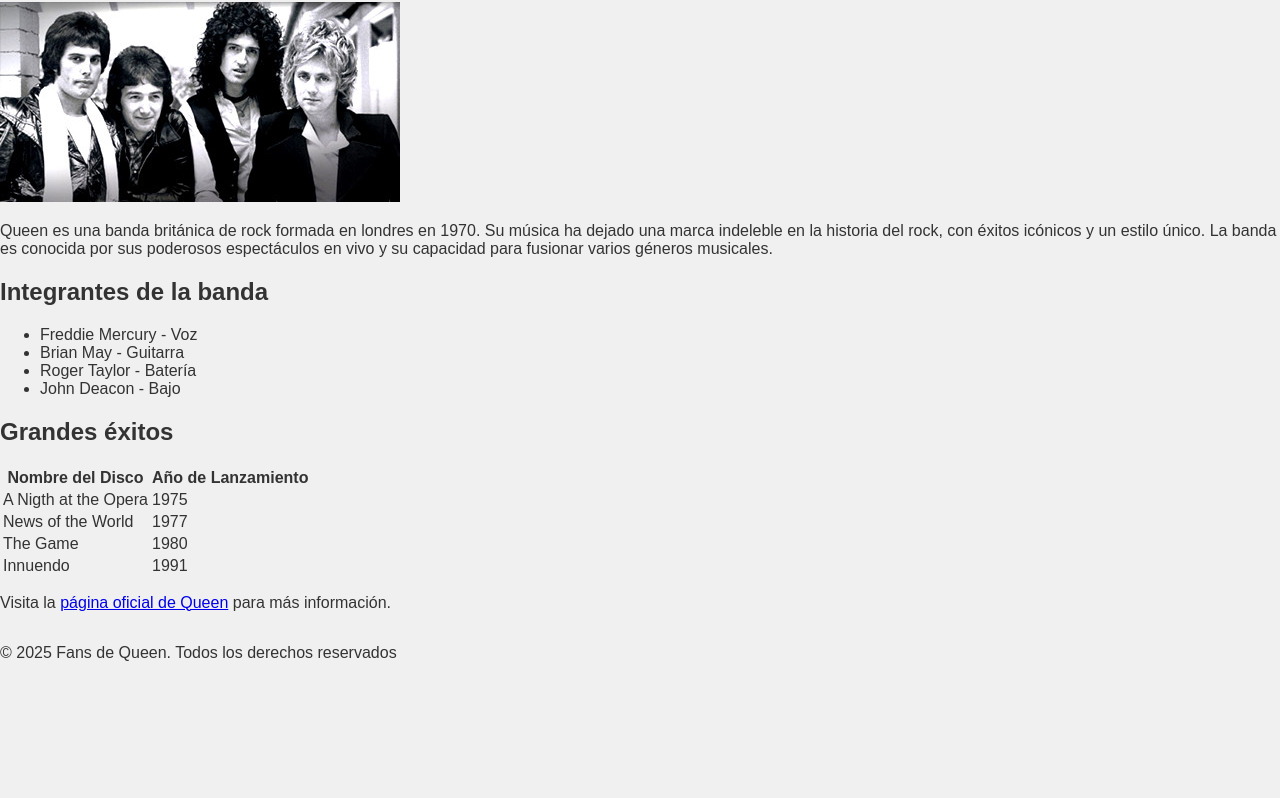
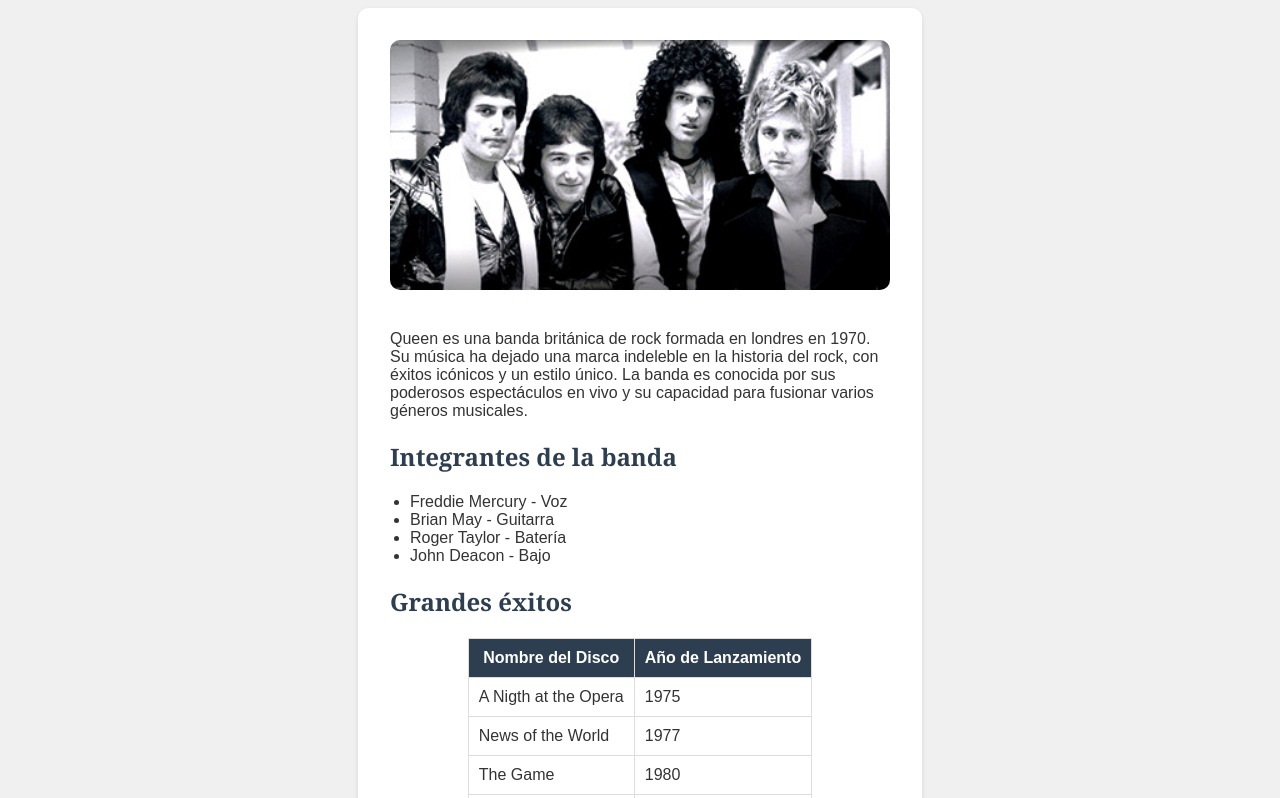
Before and after one commit to Haru-jzmPRG/LMSGI, a plain HTML site: page tema2/queen/index.html in a window 1280 px wide. Shown: the part 67-865 px from the top of the page. Before the commit the page ends 800 px from the top, so only its background shows below. Drawn offline with Linux system fonts and the light colour scheme.

Commit message:
realización de página

```diff
--- a/tema2/queen/css/estilos.css
+++ b/tema2/queen/css/estilos.css
@@ -7,6 +7,13 @@ body {
     margin: 0;
     display: flex;
     flex-direction: column;
+    justify-content: center;
+    align-items: center;
+}
+
+h1, h2 {
+    font-family: Georgia, 'Times New Roman', Times, serif;
+    color: #2c3e50;
 }
 
 header {
@@ -21,3 +28,64 @@ header h1{
     margin: 0;
     text-align: center;
 }
+
+main {
+    flex: 1;
+    background-color: #fff;
+    box-shadow: 0 2px 5px rgba(0,0,0,0.1);
+    width: 500px;
+    margin: 0 auto;
+    justify-content: center;
+    align-items: center;
+    border-radius: 10px;
+    padding: 2rem;
+}
+
+img {
+    align-items: center;
+    margin-bottom: 20px;
+    width: 100%;
+    border-radius: 10px;
+}
+
+.lista-integrantes ul{
+    padding-left: 20px;
+}
+
+table {
+    border-collapse: collapse;
+    border: 1px solid #ddd;
+    margin: 20px auto;
+}
+
+th {
+    background-color: #2c3e50;
+    color: white;
+    text-align: center;
+    border: 1px solid #ddd;
+    padding: 10px;
+}
+
+tr, td{
+    padding: 10px;
+    text-align: left;
+    white-space: nowrap;
+    border: 1px solid #ddd;
+}
+
+.enlace-web a {
+    color: #e74c3c;
+    text-decoration: none;
+    font-weight: bold;
+}
+
+.enlace-web a:hover {
+    color: #c0392b;
+}
+
+.pie {
+    color: #7f8c8d;
+    text-align: center;
+    margin-top: 20px;
+    font-size: 14px;
+}
```
